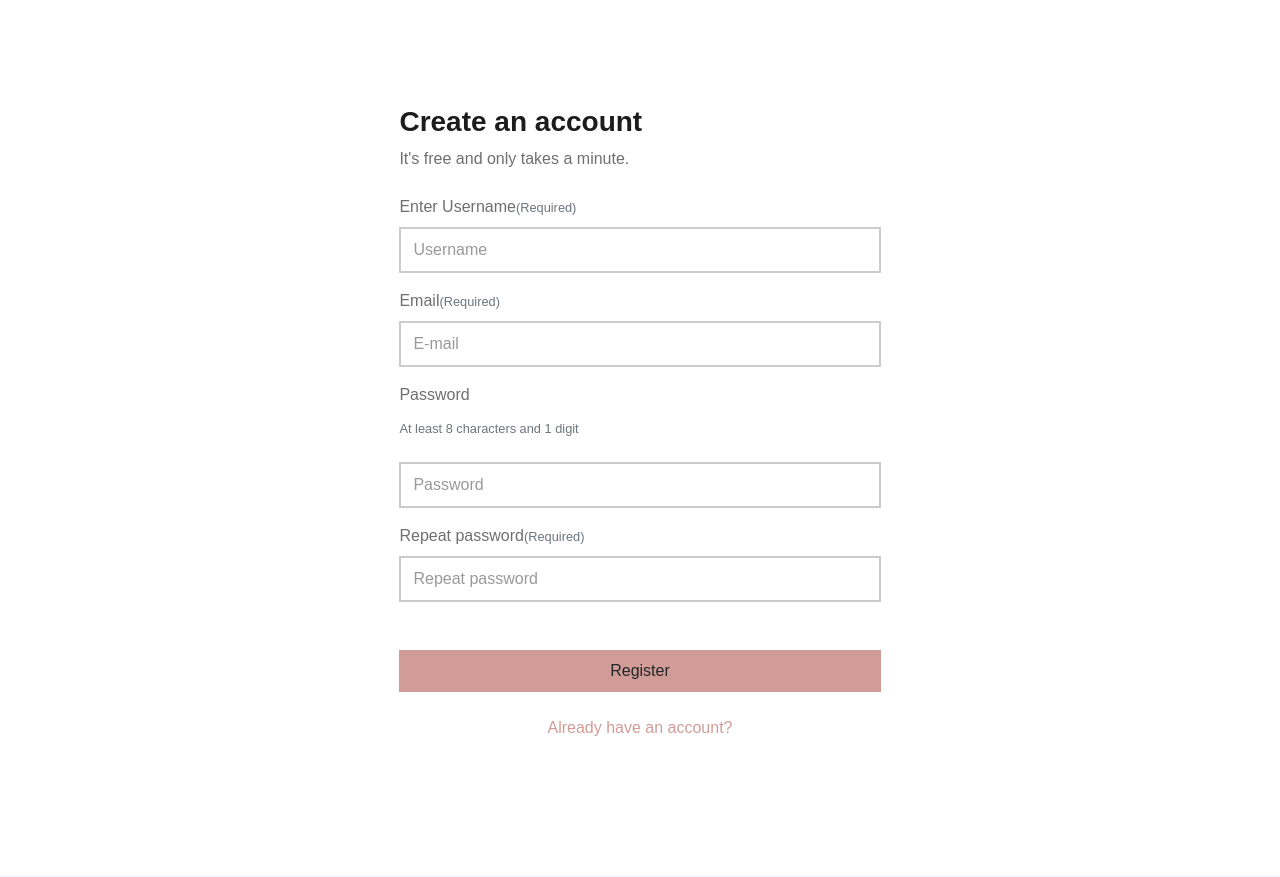
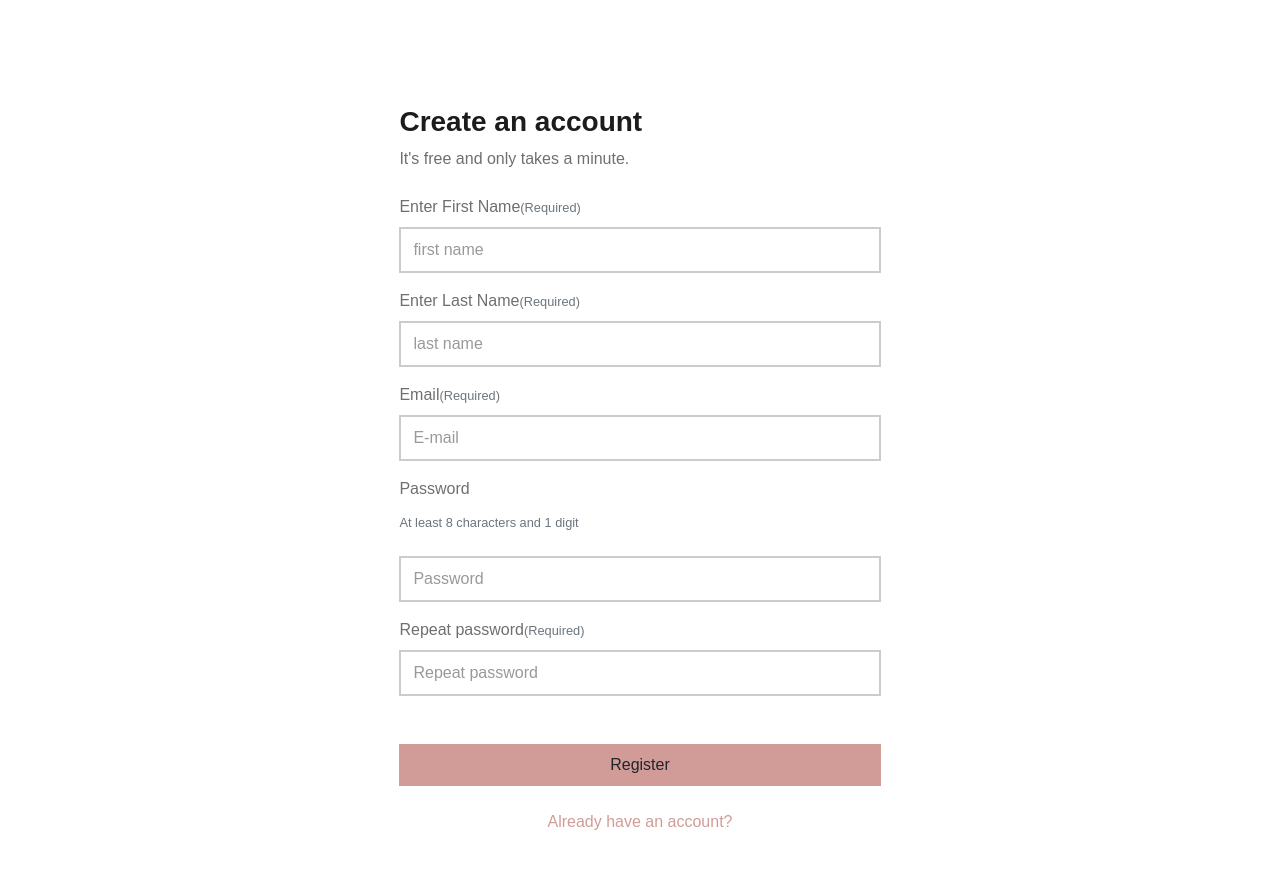
Before and after one commit to Muzmmil207/django-ecommerce-project, a Django app: page /customer/register/ in a window 1280 px wide. Shown: the part 200-1077 px from the top of the page. Run offline with Django 4.2, Linux system fonts and the light colour scheme; data that the repository does not hold is empty; some libraries are stand-ins or nearby versions.

Commit message:
fix bugs

```diff
--- a/customers/forms.py
+++ b/customers/forms.py
@@ -14,19 +14,23 @@ class UserLoginForm(AuthenticationForm):
 
 
 class RegistrationForm(forms.ModelForm):
-    first_name = forms.CharField(label='Enter Username', min_length=4, max_length=150, help_text='Required')
+    first_name = forms.CharField(label='Enter First Name', min_length=4, max_length=150, help_text='Required')
+    last_name = forms.CharField(label='Enter Last Name', min_length=4, max_length=150, help_text='Required')
     email = forms.CharField(max_length=50, help_text='Required', error_messages={'required': 'Sorry, you will need an email'})
     password1 = forms.CharField(label='Password', widget=forms.PasswordInput)
     password2 = forms.CharField(label='Repeat password', widget=forms.PasswordInput)
 
     class Meta:
         model = User
-        fields = ('first_name', 'email')
+        fields = ('first_name', 'last_name', 'email')
 
     def __init__(self, *args, **kwargs):
         super().__init__(*args, **kwargs)
         self.fields['first_name'].widget.attrs.update(
-            {'class': 'form-control mb-3', 'placeholder': 'Username'}
+            {'class': 'form-control mb-3', 'placeholder': 'first name'}
+        )
+        self.fields['last_name'].widget.attrs.update(
+            {'class': 'form-control mb-3', 'placeholder': 'last name'}
         )
         self.fields['email'].widget.attrs.update(
             {'class': 'form-control mb-3', 'placeholder': 'E-mail'}
--- a/customers/views.py
+++ b/customers/views.py
@@ -82,7 +82,7 @@ def activate(request, uidb64, token):
         user.is_active = True
         user.save()
 
-        login(user)
+        login(request, user)
         return redirect('dashboard')
     else:
         messages.error(request, 'Activation link is invalid!')
--- a/templates/customers/register/registration.html
+++ b/templates/customers/register/registration.html
@@ -38,6 +38,8 @@
 
                                 <label>{{ form.first_name.label }}<span class="text-muted small">(Required)</span></label>
                                 {{ form.first_name }}
+                                <label>{{ form.last_name.label }}<span class="text-muted small">(Required)</span></label>
+                                {{ form.last_name }}
                                 <label>{{ form.email.label}}<span class="text-muted small">(Required)</span></label>
                                 {{ form.email }}
                                 <label>{{ form.password1.label}}<span class="text-muted mb-4"></span></label>
```
Also changed, not shown: orders/migrations/0002_alter_order_total_paid.py (added).
